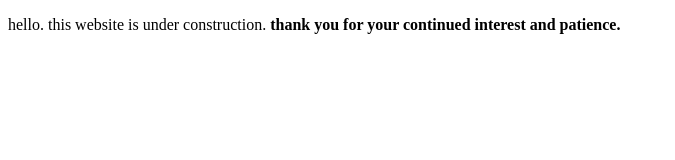
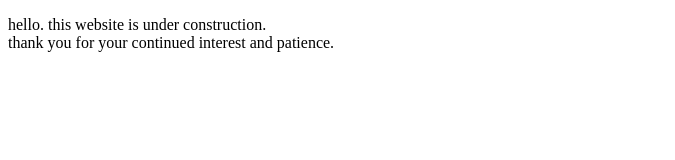
Before and after one commit to marameier/marameier.github.io, a plain HTML site: page index.html in a window 1280 px wide. Shown: the whole page, without its empty margins (0-675 px from the left). Drawn offline with Linux system fonts and the light colour scheme.

Commit message:
Update index.html

```diff
--- a/index.html
+++ b/index.html
@@ -14,7 +14,7 @@
 </head>
 <body>
   <p>
-  hello. this website is under construction. <b>
+  hello. this website is under construction. <br>
   thank you for your continued interest and patience.
   </p>
   <!-- scripts go here -->
```
